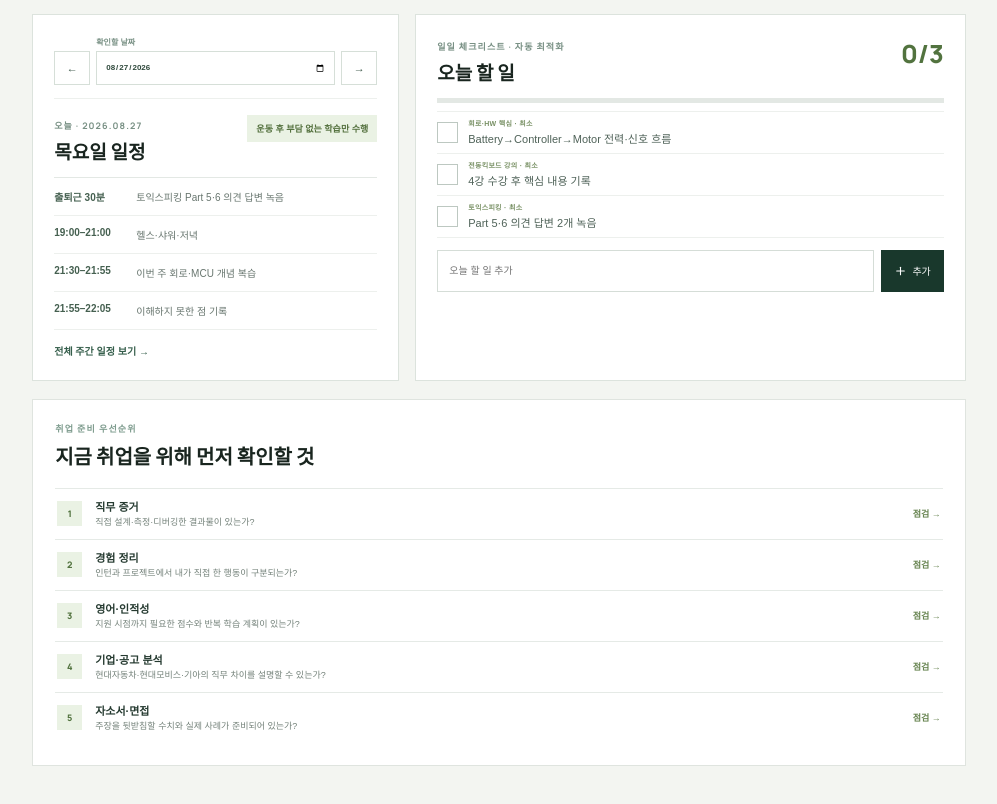
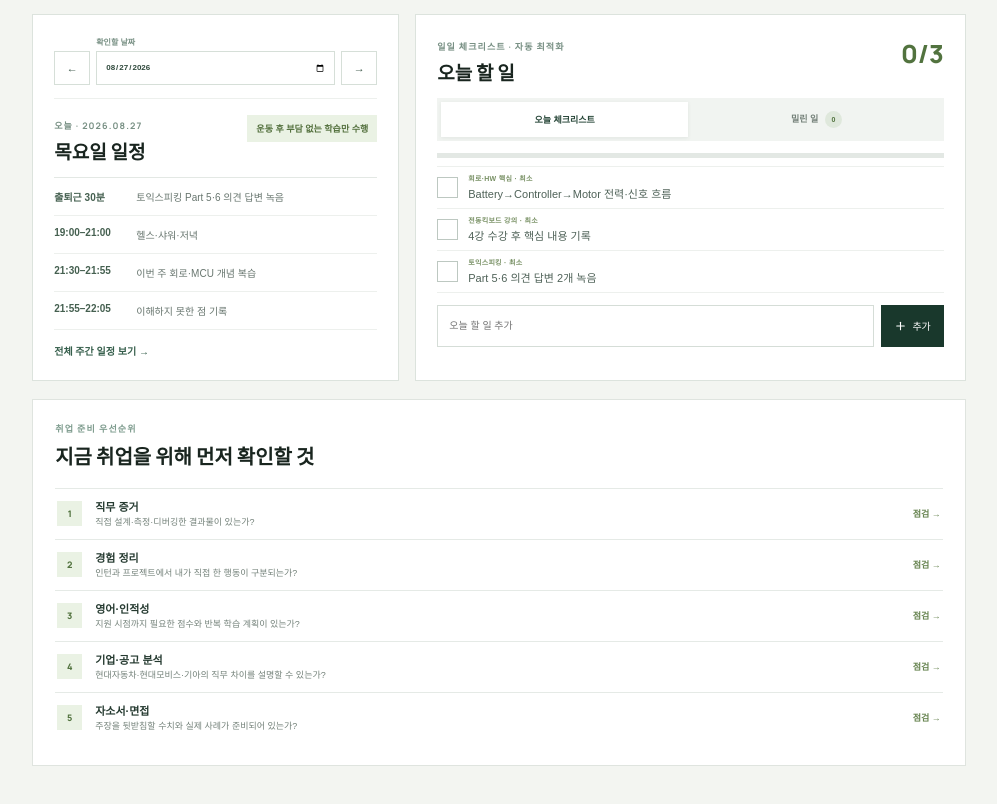
Before and after one commit to PacoKim/vamos-trabajo, a React (Vite) app: page / in a window 1280 px wide. Shown: the part 1038-1842 px from the top of the page, without its empty margins (263-1260 px from the left). Built offline with nearby package versions, Linux system fonts and the light colour scheme; a web font is replaced by a local one.

Commit message:
Move catch-up tasks into weekly tab

```diff
--- a/src/App.tsx
+++ b/src/App.tsx
@@ -1080,6 +1080,7 @@ function DailyAgenda({
     return { ...saved, [dateKey]: [...stableDefaults, ...userTasks] };
   });
   const [newTask, setNewTask] = useState("");
+  const [checklistTab, setChecklistTab] = useState<"daily" | "catchup">("daily");
   const tasks = allTasks[dateKey] || [];
   useEffect(() => {
     const migrationKey = "ahw-daily-lecture-sequence-v1";
@@ -1189,26 +1190,20 @@ function DailyAgenda({
     }
   };
   const completed = tasks.filter((task) => task.done).length;
-  const monday = new Date(now);
-  monday.setHours(12, 0, 0, 0);
-  monday.setDate(now.getDate() - ((now.getDay() + 6) % 7));
-  const weekdayKeys = Array.from({ length: 5 }, (_, i) => {
-    const day = new Date(monday);
-    day.setDate(monday.getDate() + i);
+  const recentDateKeys = Array.from({ length: 6 }, (_, index) => {
+    const today = new Date(`${actualDateKey}T12:00:00`);
+    const day = new Date(today);
+    day.setDate(today.getDate() - (6 - index));
     return new Date(day.getTime() - day.getTimezoneOffset() * 60000)
       .toISOString()
       .slice(0, 10);
   });
-  const catchUpTasks = weekdayKeys
-    // 평일에는 오늘 이전 항목만, 주말에는 금요일까지의 항목만 보충 대상으로 본다.
-    // 미리 생성된 미래 날짜 체크리스트가 보충함에 나타나는 문제를 막는다.
-    .filter((key) => isWeekend ? key <= dateKey : key < dateKey)
-    .flatMap((key) =>
+  const catchUpTasks = recentDateKeys.flatMap((key) =>
       (allTasks[key] || [])
         .filter((task) => !task.done && !(task.curriculumId && done[task.curriculumId]))
         .map((task) => ({ ...task, sourceDate: key })),
-    );
-  const completedCatchUpTasks = weekdayKeys.flatMap((key) =>
+  );
+  const completedCatchUpTasks = recentDateKeys.flatMap((key) =>
     (allTasks[key] || [])
       .filter((task) => task.done && task.caughtUp)
       .map((task) => ({ ...task, sourceDate: key })),
@@ -1222,7 +1217,7 @@ function DailyAgenda({
     setAllTasks((all) => ({
       ...all,
       [sourceDate]: (all[sourceDate] || []).map((task) =>
-        task.id === id ? { ...task, done: true, caughtUp: dateKey } : task,
+        task.id === id ? { ...task, done: true, caughtUp: actualDateKey } : task,
       ),
     }));
   };
@@ -1264,10 +1259,14 @@ function DailyAgenda({
             <h2>{dateKey === actualDateKey ? "오늘 할 일" : `${now.getMonth() + 1}월 ${now.getDate()}일 할 일`}</h2>
           </div>
           <strong>
-            {completed}/{tasks.length}
+            {checklistTab === "daily" ? `${completed}/${tasks.length}` : `${catchUpTasks.length}개`}
           </strong>
         </div>
-        <div className="daily-progress">
+        <div className="checklist-tabs">
+          <button type="button" className={checklistTab === "daily" ? "active" : ""} onClick={() => setChecklistTab("daily")}>오늘 체크리스트</button>
+          <button type="button" className={checklistTab === "catchup" ? "active" : ""} onClick={() => setChecklistTab("catchup")}>밀린 일 <em>{catchUpTasks.length}</em></button>
+        </div>
+        {checklistTab === "daily" && <><div className="daily-progress">
           <i
             style={{
               width: `${tasks.length ? Math.round((completed / tasks.length) * 100) : 0}%`,
@@ -1320,16 +1319,17 @@ function DailyAgenda({
           <button type="submit">
             <Plus /> 추가
           </button>
-        </form>
-        {(catchUpTasks.length > 0 || completedCatchUpTasks.length > 0) && <div className={`weekend-catchup ${isWeekend ? "active" : ""}`}>
+        </form></>}
+        {checklistTab === "catchup" && <div className={`weekend-catchup tab-view ${isWeekend ? "active" : ""}`}>
           <div className="catchup-heading">
             <div>
-              <small>{isWeekend ? "주말 보충" : "주말 보충 예정"}</small>
-              <h3>{isWeekend ? "이번 주 미완료 보충" : "주말 보충 예정"}</h3>
+              <small>최근 7일</small>
+              <h3>밀린 일과 보충 완료</h3>
             </div>
             <strong>{catchUpTasks.length}개 미완료 · {completedCatchUpTasks.length}개 완료</strong>
           </div>
           <div className="catchup-tasks">
+            {!catchUpTasks.length && !completedCatchUpTasks.length && <p className="catchup-empty">최근 7일 동안 밀린 일이 없습니다.</p>}
             {catchUpTasks.map((task) => (
               <label key={`${task.sourceDate}-${task.id}`}>
                 <input
@@ -1356,7 +1356,7 @@ function DailyAgenda({
             ))}
           </div>
           <p className="catchup-guide">
-            평일에 체크하지 못한 항목은 자동으로 이곳에 모입니다. 주말에 완료하면 원래 날짜의 체크리스트에도 반영됩니다.
+            최근 7일 안에 체크하지 못한 항목만 표시됩니다. 보충 완료하면 원래 날짜에도 반영되고, 7일이 지나면 이 탭에서 자동으로 사라집니다.
           </p>
         </div>}
       </article>
--- a/src/extended.css
+++ b/src/extended.css
@@ -278,6 +278,25 @@
   background: #83a950;
   transition: width 0.2s;
 }
+.checklist-tabs {
+  display: grid;
+  grid-template-columns: 1fr 1fr;
+  gap: 5px;
+  margin-bottom: 12px;
+  padding: 4px;
+  background: #f1f4f1;
+}
+.checklist-tabs button {
+  min-height: 35px;
+  border: 0;
+  background: transparent;
+  color: #748179;
+  font-size: 9px;
+  font-weight: 800;
+  cursor: pointer;
+}
+.checklist-tabs button.active { background: #fff; color: #29483a; box-shadow: 0 1px 4px rgba(32, 58, 46, .08); }
+.checklist-tabs em { display: inline-grid; place-items: center; min-width: 17px; height: 17px; margin-left: 4px; border-radius: 9px; background: #dfe8dc; color: #52733f; font-size: 7px; font-style: normal; }
 .daily-tasks {
   border-top: 1px solid #edf0ed;
 }
@@ -365,6 +384,7 @@
   border-color: #a9bf8b;
   background: #f1f6eb;
 }
+.weekend-catchup.tab-view { margin-top: 0; }
 .catchup-heading {
   display: flex;
   align-items: center;
@@ -417,6 +437,7 @@
 .catchup-completed > span b { color: #718078; text-decoration: line-through; }
 .catchup-completed > span small { color: #89958e; font-size: 8px; }
 .catchup-completed > em { padding: 4px 6px; background: #e6f0df; color: #52733f; font-size: 7px; font-style: normal; font-weight: 800; }
+.catchup-tasks .catchup-empty { margin: 0; padding: 24px 8px; color: #89958e; text-align: center; font-size: 9px; }
 .catchup-tasks label:hover > i {
   border-color: #66824f;
   color: #66824f;
```
